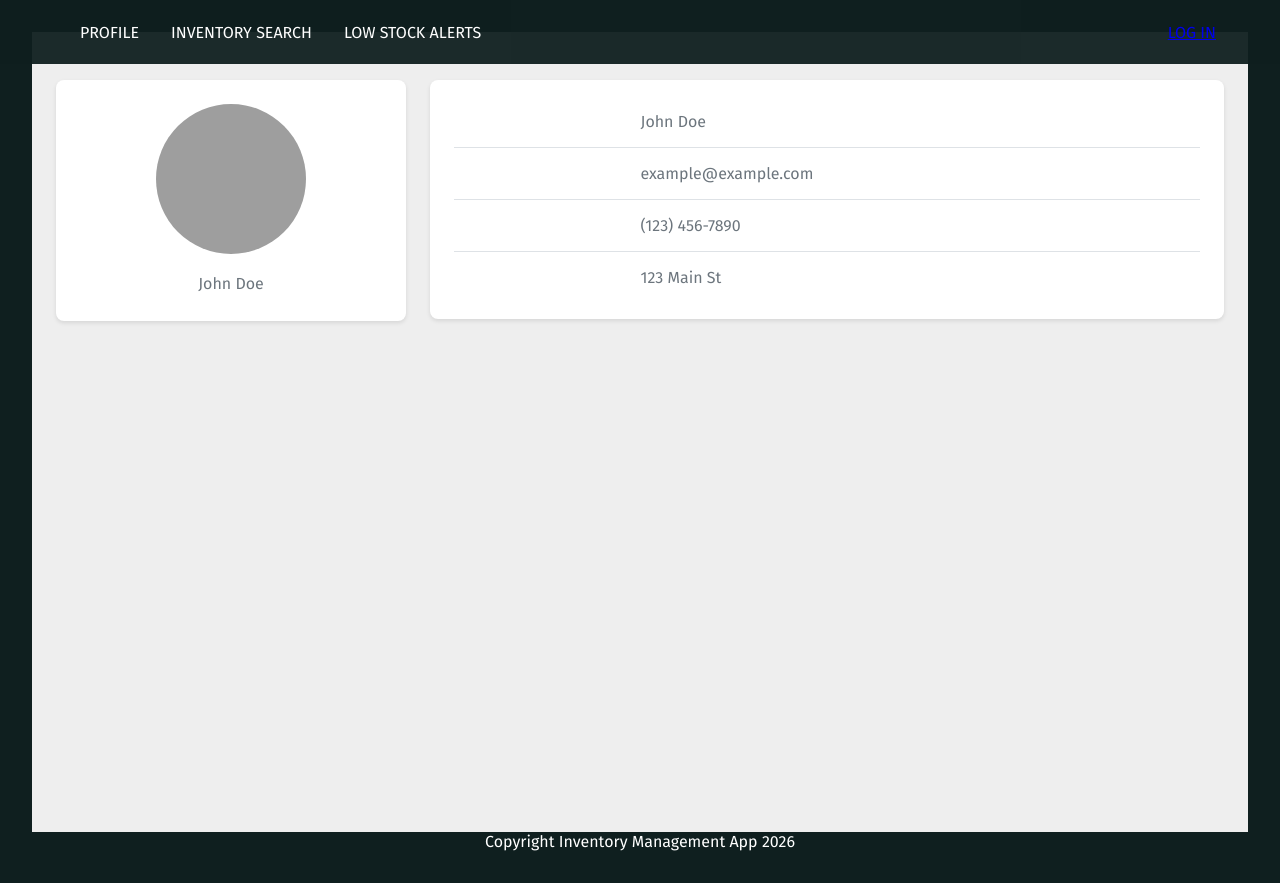
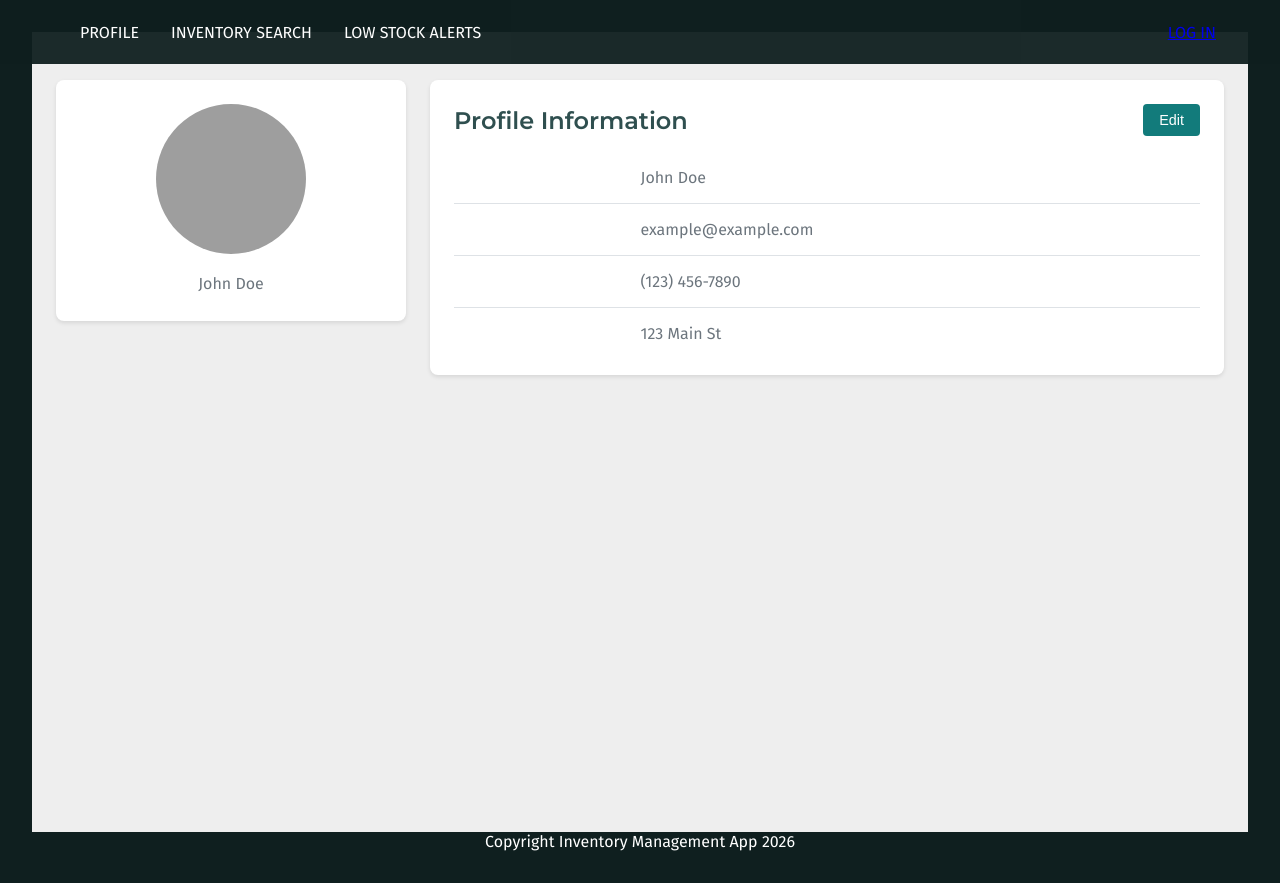
Before and after one commit to MariaMead/Inventory-Management-App, a React (Vite) app in the folder app-management-app/: page /profile in a window 1280 px wide. Built offline with nearby package versions, Linux system fonts and the light colour scheme; grey boxes are pictures that could not be loaded.

Commit message:
modified input fields so that they can be updated if needed

```diff
--- a/app-management-app/src/components/profilePage/profilePage.css
+++ b/app-management-app/src/components/profilePage/profilePage.css
@@ -27,7 +27,7 @@
 }
 
 .profile-card {
-  background-color: white;
+  background-color: #FFFFFF;
   border-radius: 0.5rem;
   box-shadow: 0 2px 4px rgba(0, 0, 0, 0.1);
   margin-bottom: 1.5rem;
@@ -85,6 +85,79 @@ hr {
   border-top: 1px solid #dee2e6;
 }
 
+.profile-header {
+  display: flex;
+  justify-content: space-between;
+  align-items: center;
+  margin-bottom: 1.5rem;
+}
+
+.profile-header h2 {
+  margin: 0;
+  font-size: 1.5rem;
+  color: #2F4F4F;
+}
+
+.btn-edit,
+.btn-save,
+.btn-cancel {
+  padding: 0.5rem 1rem;
+  border: none;
+  border-radius: 0.25rem;
+  cursor: pointer;
+  font-size: 0.9rem;
+  transition: background-color 0.2s;
+}
+
+.btn-edit {
+  background-color: #127b7b;
+  color: white;
+}
+
+.btn-edit:hover {
+  background-color: #0f6767;
+}
+
+.btn-save {
+  background-color: #28a745;
+  color: white;
+  margin-right: 0.5rem;
+}
+
+.btn-save:hover {
+  background-color: #218838;
+}
+
+.btn-cancel {
+  background-color: #6c757d;
+  color: white;
+}
+
+.btn-cancel:hover {
+  background-color: #5a6268;
+}
+
+.btn-group {
+  display: flex;
+  gap: 0.5rem;
+}
+
+.profile-input {
+  width: 100%;
+  padding: 0.5rem;
+  border: 1px solid #ced4da;
+  border-radius: 0.25rem;
+  font-size: 1rem;
+  color: #495057;
+  background-color: #FFFFFF;
+}
+
+.profile-input:focus {
+  outline: none;
+  border-color: #127b7b;
+  box-shadow: 0 0 0 0.2rem rgba(18, 123, 123, 0.25);
+}
+
 @media (max-width: 992px) {
   .profile-layout {
     flex-direction: column;
--- a/app-management-app/src/components/profilePage/profilePage.tsx
+++ b/app-management-app/src/components/profilePage/profilePage.tsx
@@ -1,6 +1,37 @@
+import { useState } from 'react';
 import './profilePage.css';
 
 export default function ProfilePage() {
+  const [isEditing, setIsEditing] = useState(false);
+  const [profileData, setProfileData] = useState({
+    fullName: 'John Doe',
+    email: 'example@example.com',
+    phone: '(123) 456-7890',
+    address: '123 Main St'
+  });
+
+  // Temporary storage for edits before saving or discarding changes
+  const [tempData, setTempData] = useState(profileData);
+
+  const handleEdit = () => {
+    setTempData(profileData);
+    setIsEditing(true);
+  };
+
+  const handleSave = () => {
+    setProfileData(tempData);
+    setIsEditing(false);
+  };
+
+  const handleCancel = () => {
+    setTempData(profileData);
+    setIsEditing(false);
+  };
+
+  const handleChange = (field: string, value: string) => {
+    setTempData({ ...tempData, [field]: value });
+  };
+
   return (
     <section className="profile-section">
       <div className="profile-container">
@@ -13,31 +44,87 @@ export default function ProfilePage() {
                   alt="avatar"
                   className="profile-avatar"
                 />
-                <p className="text-muted mb-1">John Doe</p>
+                <p className="text-muted mb-1">{profileData.fullName}</p>
               </div>
             </div>
           </div>
           <div className="profile-main">
             <div className="profile-card">
               <div className="profile-card-body">
+                <div className="profile-header">
+                  <h2>Profile Information</h2>
+                  {!isEditing ? (
+                    <button onClick={handleEdit} className="btn-edit">Edit</button>
+                  ) : (
+                    <div className="btn-group">
+                      <button onClick={handleSave} className="btn-save">Save</button>
+                      <button onClick={handleCancel} className="btn-cancel">Cancel</button>
+                    </div>
+                  )}
+                </div>
+
                 <div className="profile-row">
                   <div className="profile-label">Full Name</div>
-                  <div className="profile-value">John Doe</div>
+                  <div className="profile-value">
+                    {isEditing ? (
+                      <input
+                        type="text"
+                        value={tempData.fullName}
+                        onChange={(e) => handleChange('fullName', e.target.value)}
+                        className="profile-input"
+                      />
+                    ) : (
+                      profileData.fullName
+                    )}
+                  </div>
                 </div>
                 <hr />
                 <div className="profile-row">
                   <div className="profile-label">Email</div>
-                  <div className="profile-value">example@example.com</div>
+                  <div className="profile-value">
+                    {isEditing ? (
+                      <input
+                        type="email"
+                        value={tempData.email}
+                        onChange={(e) => handleChange('email', e.target.value)}
+                        className="profile-input"
+                      />
+                    ) : (
+                      profileData.email
+                    )}
+                  </div>
                 </div>
                 <hr />
                 <div className="profile-row">
                   <div className="profile-label">Phone</div>
-                  <div className="profile-value">(123) 456-7890</div>
+                  <div className="profile-value">
+                    {isEditing ? (
+                      <input
+                        type="tel"
+                        value={tempData.phone}
+                        onChange={(e) => handleChange('phone', e.target.value)}
+                        className="profile-input"
+                      />
+                    ) : (
+                      profileData.phone
+                    )}
+                  </div>
                 </div>
                 <hr />
                 <div className="profile-row">
                   <div className="profile-label">Address</div>
-                  <div className="profile-value">123 Main St</div>
+                  <div className="profile-value">
+                    {isEditing ? (
+                      <input
+                        type="text"
+                        value={tempData.address}
+                        onChange={(e) => handleChange('address', e.target.value)}
+                        className="profile-input"
+                      />
+                    ) : (
+                      profileData.address
+                    )}
+                  </div>
                 </div>
               </div>
             </div>
```
